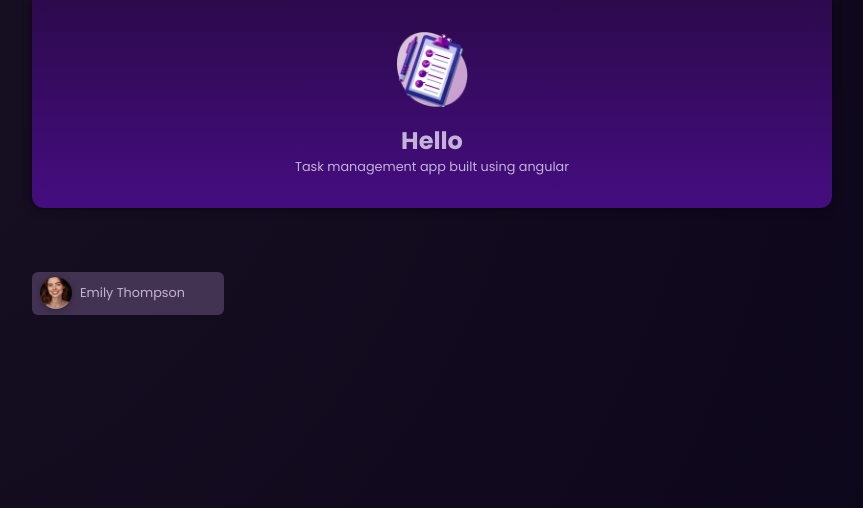
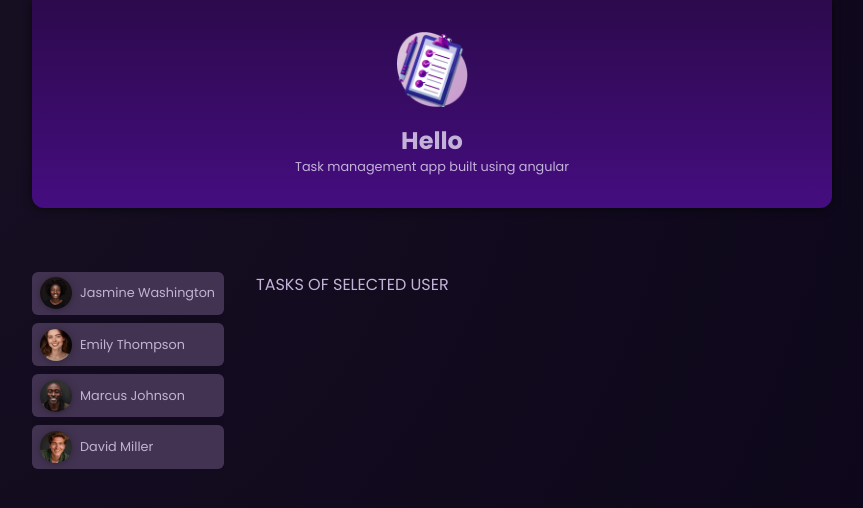
Before and after one commit to PrakharAgrawal031/angular-todo, an Angular app: page / in a window 1280 px wide. Shown: the top 508 px of the page, without its empty margins (208-1071 px from the left). Built offline with nearby package versions, Linux system fonts and the light colour scheme.

Commit message:
add output decorator

```diff
--- a/src/app/app.component.html
+++ b/src/app/app.component.html
@@ -1,8 +1,40 @@
 <app-header></app-header>
 <main>
-    <ul id="users">
-        <li>
-            <app-user />
-        </li>
-    </ul>
+  <ul id="users">
+    <li>
+      <app-user
+        [id]="users[0].id"
+        [avatar]="users[0].avatar"
+        [name]="users[0].name"
+        (select)="onSeletion($event)"
+      />
+    </li>
+
+    <li>
+      <app-user
+        [id]="users[1].id"
+        [avatar]="users[1].avatar"
+        [name]="users[1].name"
+        (select)="onSeletion($event)"
+      />
+    </li>
+    <li>
+      <app-user
+        [id]="users[2].id"
+        [avatar]="users[2].avatar"
+        [name]="users[2].name"
+        (select)="onSeletion($event)"
+      />
+    </li>
+    <li>
+      <app-user
+        [id]="users[3].id"
+        [avatar]="users[3].avatar"
+        [name]="users[3].name"
+        (select)="onSeletion($event)"
+      />
+    </li>
+  </ul>
+
+  TASKS OF SELECTED USER
 </main>
--- a/src/app/app.component.ts
+++ b/src/app/app.component.ts
@@ -1,7 +1,7 @@
 import { Component } from '@angular/core';
 import { HeaderComponent } from '../header/header.component';
 import { UserComponent } from "../user/user.component";
-
+import { DUMMY_USERS } from '../dummy-users';
 @Component({
   selector: 'app-root',
   standalone: true,
@@ -11,4 +11,9 @@ import { UserComponent } from "../user/user.component";
 })
 export class AppComponent {
   title = 'todo-app';
+  users = DUMMY_USERS;
+
+  onSeletion(id: string){
+    console.log("Selected user id: " + id);
+  }
 }
--- a/src/user/user.component.html
+++ b/src/user/user.component.html
@@ -1,6 +1,6 @@
 <div>
     <button (click)="onSelection()">
-        <img [src]=imagePath() alt="PFP">
-        <span>{{selsectedUser().name}}</span>
+        <img [src]=imagePath alt="PFP">
+        <span>{{name}}</span>
     </button>
 </div>
--- a/src/user/user.component.ts
+++ b/src/user/user.component.ts
@@ -1,5 +1,4 @@
-import {signal, Component, computed } from '@angular/core';
-import {DUMMY_USERS} from '../dummy-users'
+import {Component, computed, Input, input, Output, signal, EventEmitter } from '@angular/core';
 @Component({
   selector: 'app-user',
   standalone: true,
@@ -8,13 +7,27 @@ import {DUMMY_USERS} from '../dummy-users'
   styleUrl: './user.component.css'
 })
 export class UserComponent {
-  selsectedUser = signal(DUMMY_USERS[Math.floor(Math.random()*DUMMY_USERS.length)]);
-  imagePath = computed(()=> 'assets/users/' + this.selsectedUser().avatar)
-  // get imagePath(){
-  //   return 'assets/users/' + this.selsectedUser.avatar;
-  // }
+  //using Input decorator
+  @Input({required: true}) id!: string;
+  @Input({required:true}) avatar!: string;
+  @Input({required:true}) name!: string;
+  @Output() select = new EventEmitter();
+  get imagePath(){
+    return 'assets/users/' + this.avatar;
+  }
+  // Using input signal
+  // avatar = input.required<string>();
+  // name = input.required<string>();
+
+  // imagePath = computed(()=> 'assets/users/' + this.avatar())
+
+  // Using old approach
+  // selsectedUser = signal(DUMMY_USERS[Math.floor(Math.random()*DUMMY_USERS.length)]);
+  // imagePath = computed(()=> 'assets/users/' + this.selsectedUser().avatar)
+
 
   onSelection(){
-    this.selsectedUser.set(DUMMY_USERS[Math.floor(Math.random()*DUMMY_USERS.length)]);
+    // this.selsectedUser.set(DUMMY_USERS[Math.floor(Math.random()*DUMMY_USERS.length)]);
+    this.select.emit(this.id);
   }
 }
```
